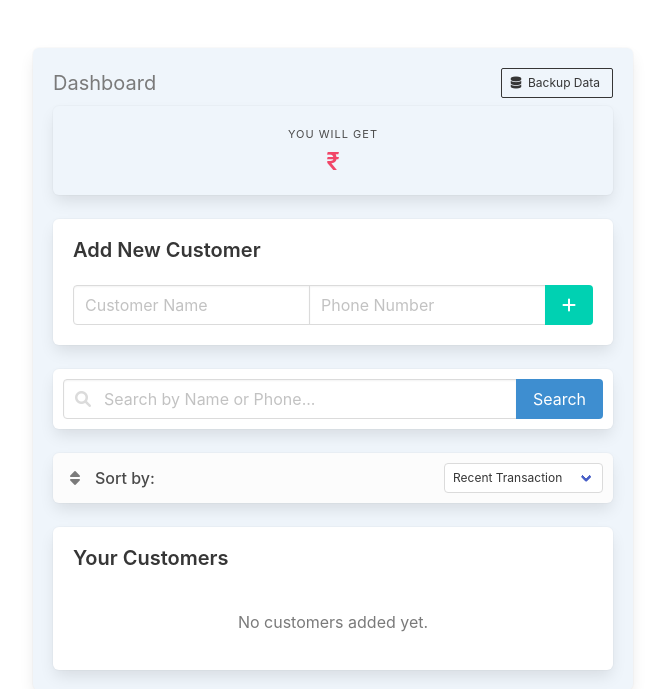
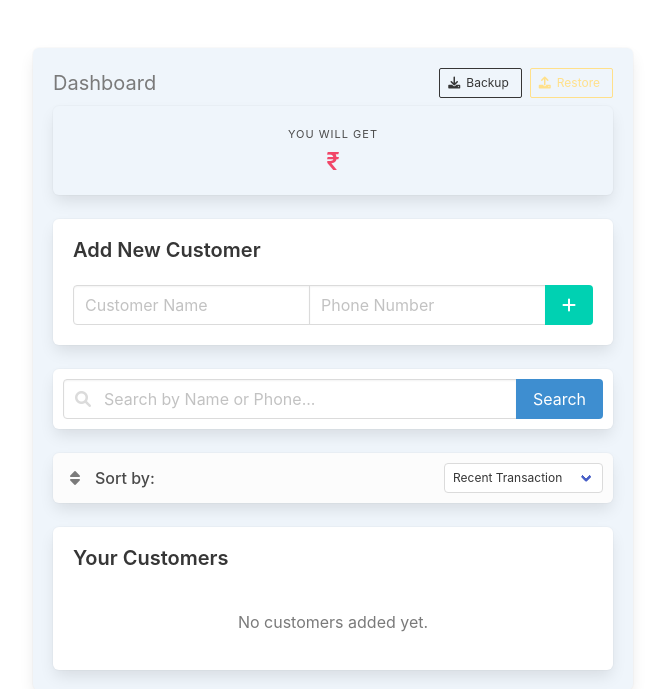
Before and after one commit to DanyalHabib007/edison, a FastAPI app: template templates/index.html in a window 1280 px wide. Shown: the part 52-741 px from the top of the page, without its empty margins (307-972 px from the left). Run offline with FastAPI, Linux system fonts and the light colour scheme; the template is opened without the code that fills it, so the values that code supplies are empty.

Commit message:
Update index.html

```diff
--- a/templates/index.html
+++ b/templates/index.html
@@ -7,12 +7,28 @@
         <h2 class="subtitle is-5 has-text-grey">Dashboard</h2>
     </div>
     <div class="level-right">
-        <a href="/download_db" class="button is-small is-dark is-outlined" title="Download Database Backup">
+        <a href="/download_db" class="button is-small is-dark is-outlined mr-2" title="Download Database Backup">
             <span class="icon">
-                <i class="fas fa-database"></i>
+                <i class="fas fa-download"></i>
             </span>
-            <span>Backup Data</span>
+            <span>Backup</span>
         </a>
+
+        <form action="/restore_db" method="post" enctype="multipart/form-data">
+            <label class="button is-small is-warning is-outlined" title="Restore Database">
+                <span class="icon">
+                    <i class="fas fa-upload"></i>
+                </span>
+                <span>Restore</span>
+                <input
+                    type="file"
+                    name="file"
+                    accept=".db"
+                    style="display: none;"
+                    onchange="if(confirm('⚠️ WARNING: This will overwrite all current data with the backup file. Are you sure?')) { this.form.submit(); }"
+                >
+            </label>
+        </form>
     </div>
 </div>
 
```
